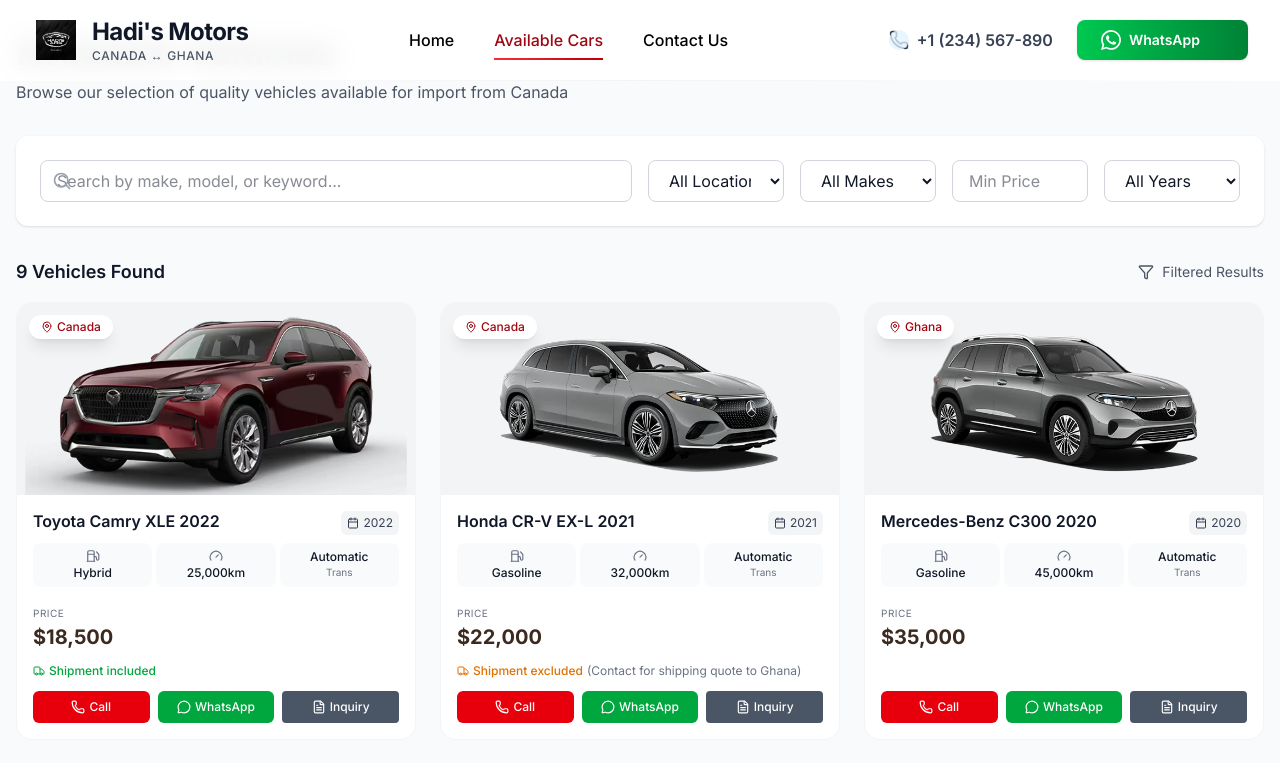
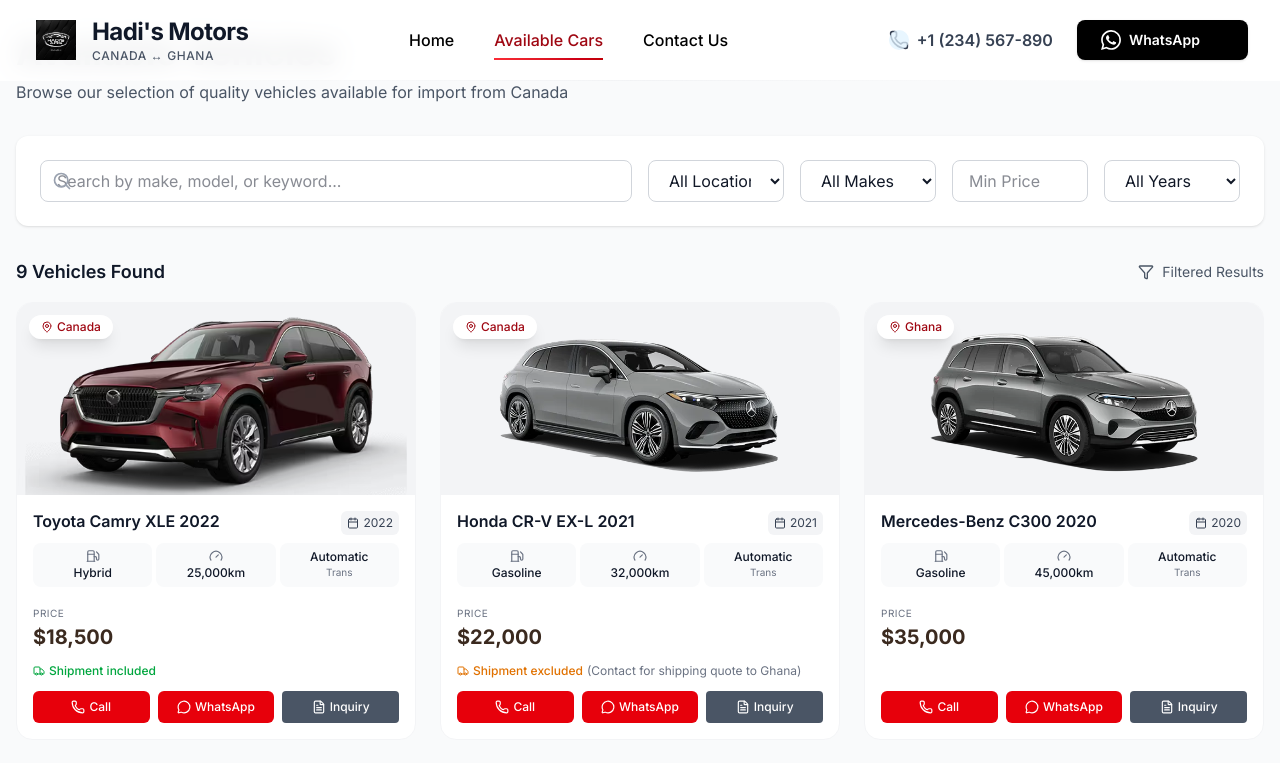
Before and after one commit to Namibra-Devs/hadis-autos-website, a React (Vite) app in the folder hadi-autos/: page /cars in a window 1280 px wide. Shown: the top 763 px of the page. Built offline with nearby package versions, Linux system fonts and the light colour scheme; the HTML template or start-up script is replaced by a standard one.

Commit message:
buttons colors changed

```diff
--- a/hadi-autos/src/components/home/CTASection.jsx
+++ b/hadi-autos/src/components/home/CTASection.jsx
@@ -102,8 +102,8 @@
               rel="noopener noreferrer"
               className="
                 group relative overflow-hidden
-                bg-gradient-to-r from-green-500 to-emerald-600
-                hover:from-green-600 hover:to-emerald-700
+                bg-red-800
+                hover:from-red-600 hover:to-red-700
                 text-white px-8 py-4 rounded-md font-semibold
                 shadow-sm hover:shadow-xl
                 transition-all duration-300
--- a/hadi-autos/src/components/layout/Header.jsx
+++ b/hadi-autos/src/components/layout/Header.jsx
@@ -170,7 +170,7 @@
                 rel="noopener noreferrer"
                 className="
                   relative overflow-hidden group/btn
-                  bg-gradient-to-r from-green-500 to-green-700 hover:from-green-800 hover:to-green-400
+                  bg-black hover:from-green-800 hover:to-green-400
                   text-white px-6 py-2.5 rounded-lg font-semibold
                   transition-all duration-300 shadow-sm hover:shadow-xl cursor-pointer hover:scale-105
                 "
--- a/hadi-autos/src/components/ui/VehicleCard.jsx
+++ b/hadi-autos/src/components/ui/VehicleCard.jsx
@@ -314,7 +314,7 @@
             rel="noopener noreferrer"
             className="
               flex items-center justify-center
-              bg-green-600 hover:bg-green-800
+              bg-red-600 hover:bg-green-800
               text-white text-xs font-medium
               px-2 py-2 rounded-md
               transition-all duration-300
```
